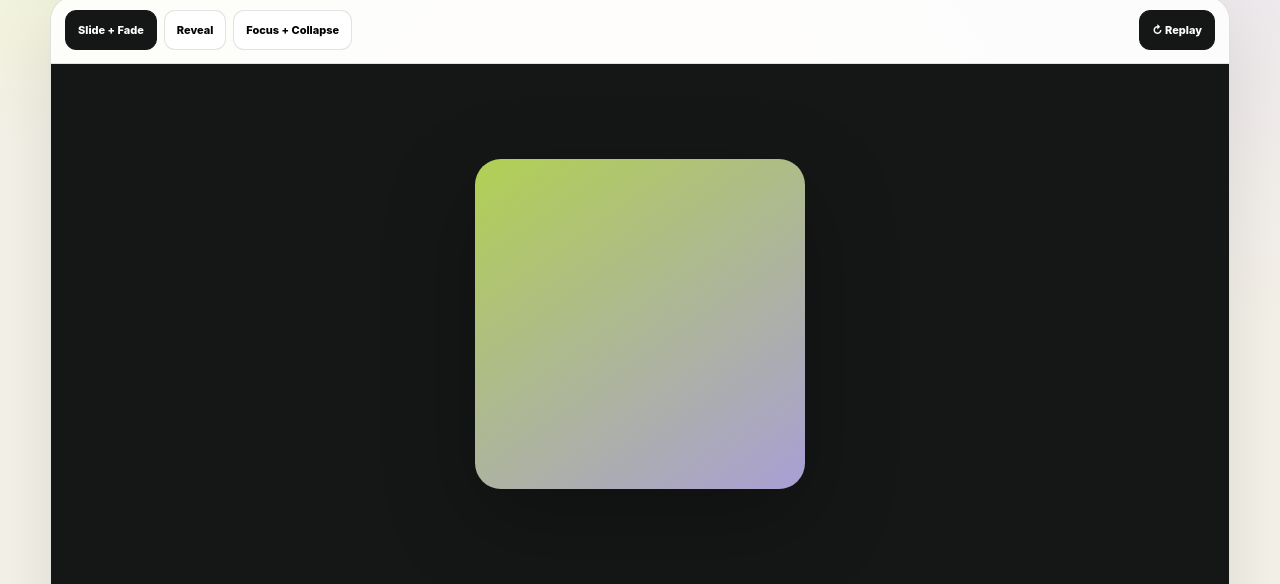
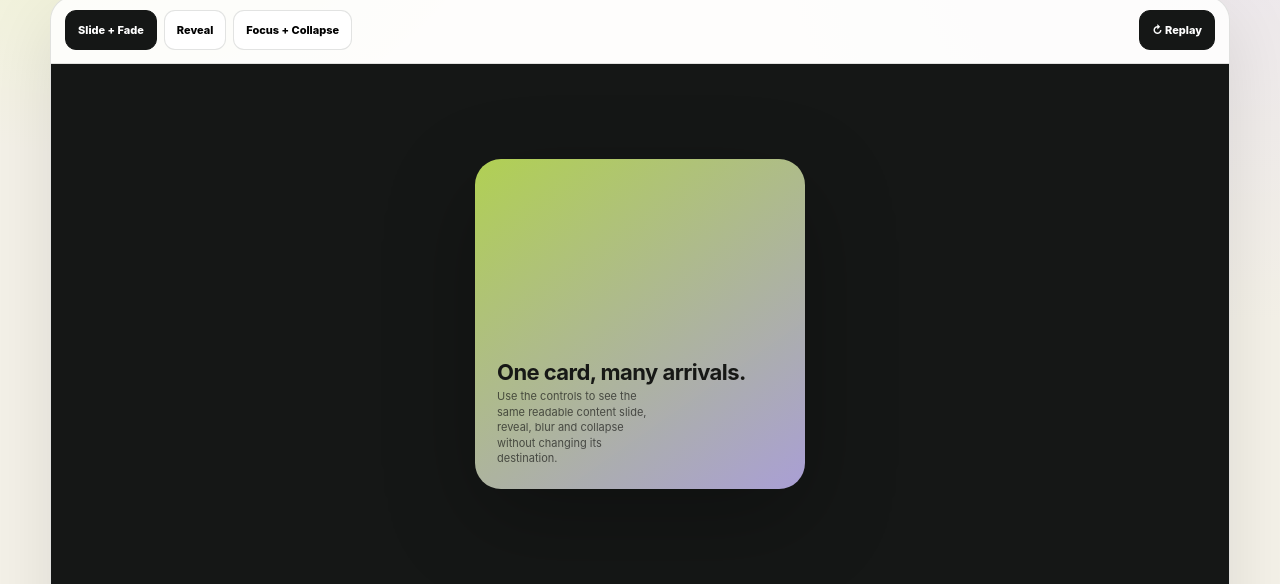
Before and after one commit to digiguru/spacial-stage, a website built with Vite: page demos/composed-animations.html in a window 1280 px wide. Shown: the part 216-800 px from the top of the page. Built offline with nearby package versions, Linux system fonts and the light colour scheme.

Commit message:
demo: add text content to composed-animations

```diff
--- a/demos/composed-animations.html
+++ b/demos/composed-animations.html
@@ -23,6 +23,6 @@
     <button class="demo-button" data-preset="reveal">Reveal</button>
     <button class="demo-button" data-preset="focus-collapse">Focus + Collapse</button>
   </div><button id="focusedReplay" class="demo-button demo-button-primary">↻ Replay</button></div>
-  <div class="simple-stage"><div id="focusedObject" class="simple-object"></div></div>
+  <div class="simple-stage"><div id="focusedObject" class="simple-object"><div class="demo-object-copy"><strong>One card, many arrivals.</strong><p>Use the controls to see the same readable content slide, reveal, blur and collapse without changing its destination.</p></div></div></div>
   <div class="demo-caption"><article><strong>Independent effects</strong><p>Slide owns geometry; Fade owns opacity; Reveal owns clipping; Focus owns softness; Collapse owns directional compression.</p></article><article><strong>Same destination</strong><p>The end state stays fixed while only the arrival recipe changes.</p></article><article><strong>Zero is valid</strong><p>An empty animation set means snap directly to the authored destination.</p></article></div></section></main>
 </body></html>
```
